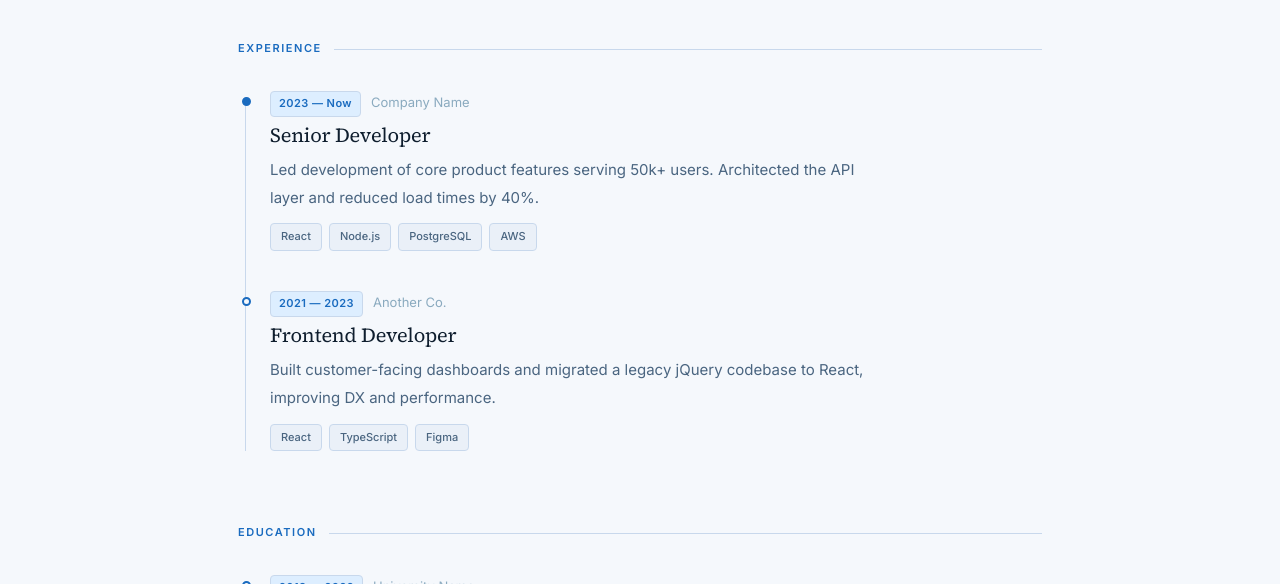
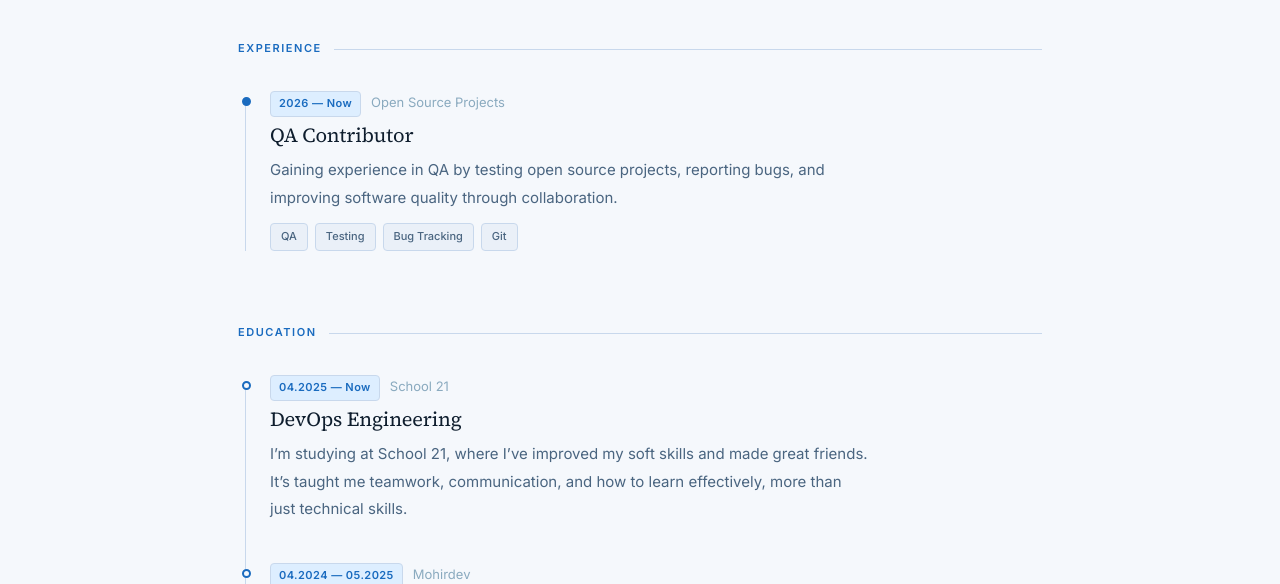
Before and after one commit to ElyorXujam/portfolio, a plain HTML site: page index.html in a window 1280 px wide. Both pictures are taken after a click on the button "Experience". Shown: the part 216-800 px from the top of the page. Drawn offline with Linux system fonts and the light colour scheme.

Commit message:
Changes on Expereince page

```diff
--- a/index.html
+++ b/index.html
@@ -460,22 +460,14 @@ footer { border-top: 1px solid var(--border); padding: 24px 52px; display: flex;
     <div class="resume-block fade-up" id="resume-experience">
       <div class="resume-block-title">Experience</div>
       <div class="timeline">
-        <div class="tl-item current">
-          <div class="tl-meta"><span class="tl-date">2023 — <span>Now</span></span><span class="tl-org">Company Name</span></div>
-          <div class="tl-title">Senior Developer</div>
-          <p class="tl-desc">
-            Led development of core product features serving 50k+ users. Architected the API layer and reduced load times by 40%.
-          </p>
-          <div class="tl-tags"><span class="tag">React</span><span class="tag">Node.js</span><span class="tag">PostgreSQL</span><span class="tag">AWS</span></div>
-        </div>
-        <div class="tl-item">
-          <div class="tl-meta"><span class="tl-date">2021 — 2023</span><span class="tl-org">Another Co.</span></div>
-          <div class="tl-title">Frontend Developer</div>
-          <p class="tl-desc">
-            Built customer-facing dashboards and migrated a legacy jQuery codebase to React, improving DX and performance.
-          </p>
-          <div class="tl-tags"><span class="tag">React</span><span class="tag">TypeScript</span><span class="tag">Figma</span></div>
-        </div>
+      <div class="tl-item current">
+        <div class="tl-meta"><span class="tl-date">2026 — <span>Now</span></span><span class="tl-org">Open Source Projects</span></div>
+        <div class="tl-title">QA Contributor</div>
+        <p class="tl-desc">
+          Gaining experience in QA by testing open source projects, reporting bugs, and improving software quality through collaboration.
+        </p>
+        <div class="tl-tags"><span class="tag">QA</span><span class="tag">Testing</span><span class="tag">Bug Tracking</span><span class="tag">Git</span></div>
+      </div>
       </div>
     </div>
 
@@ -483,17 +475,17 @@ footer { border-top: 1px solid var(--border); padding: 24px 52px; display: flex;
       <div class="resume-block-title">Education</div>
       <div class="timeline">
         <div class="tl-item">
-          <div class="tl-meta"><span class="tl-date">2018 — 2022</span><span class="tl-org">University Name</span></div>
-          <div class="tl-title">Bachelor of Computer Science</div>
+          <div class="tl-meta"><span class="tl-date">04.2025 — Now</span><span class="tl-org">School 21</span></div>
+          <div class="tl-title">DevOps Engineering</div>
           <p class="tl-desc">
-            Focused on software engineering, algorithms, and distributed systems. Graduated with honors.
+            I’m studying at School 21, where I’ve improved my soft skills and made great friends. It’s taught me teamwork, communication, and how to learn effectively, more than just technical skills.
           </p>
         </div>
         <div class="tl-item">
-          <div class="tl-meta"><span class="tl-date">2023</span><span class="tl-org">Online / Self-study</span></div>
-          <div class="tl-title">AWS Certified Developer</div>
+          <div class="tl-meta"><span class="tl-date">04.2024 — 05.2025</span><span class="tl-org">Mohirdev</span></div>
+          <div class="tl-title">Backend Engineer</div>
           <p class="tl-desc">
-            Associate-level certification covering cloud architecture, Lambda, S3, RDS, and AWS deployment best practices.
+            I studied Backend Engineering at Mohirdev, where I learned the basics of Python and worked with frameworks like FastAPI and Django. During this time, I also gained experience with PostgreSQL for handling databases. The program helped me understand how backend systems are built and structured.
           </p>
         </div>
       </div>
```
